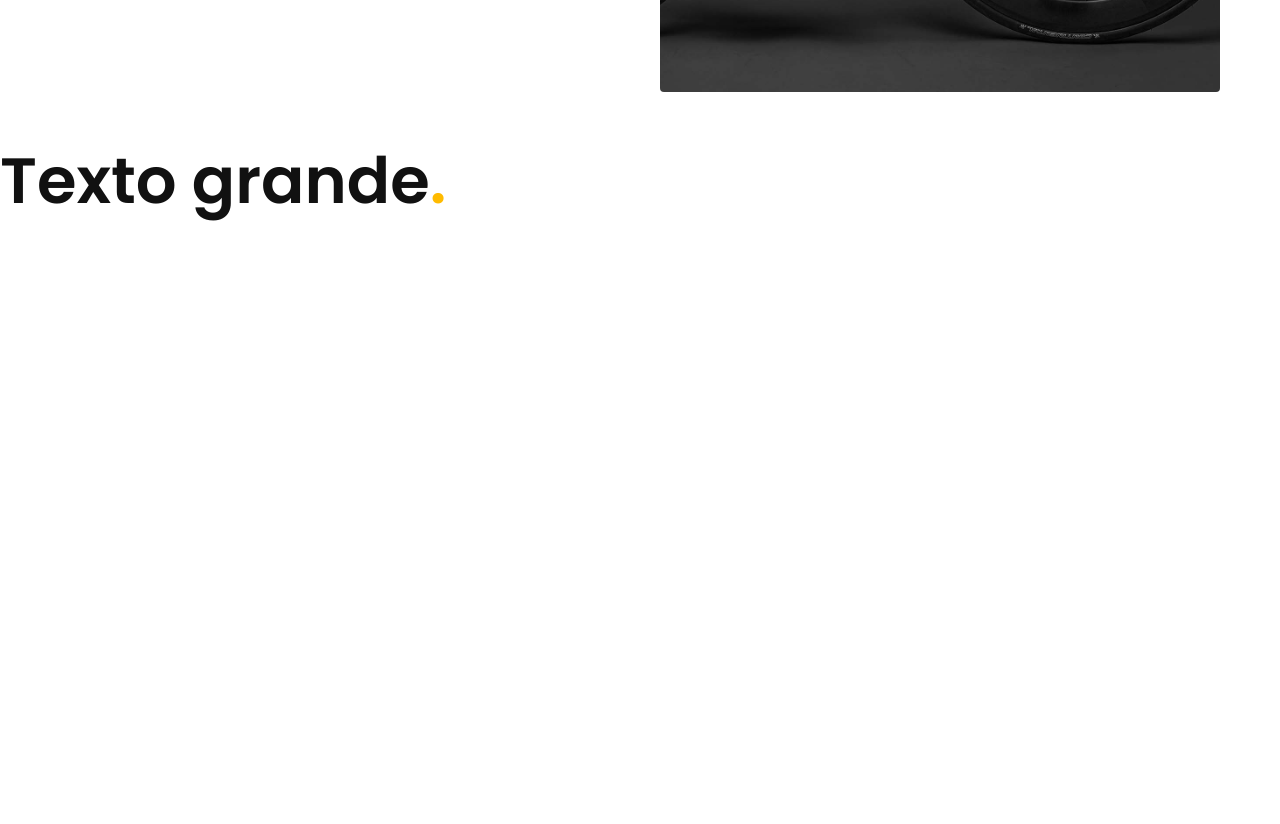
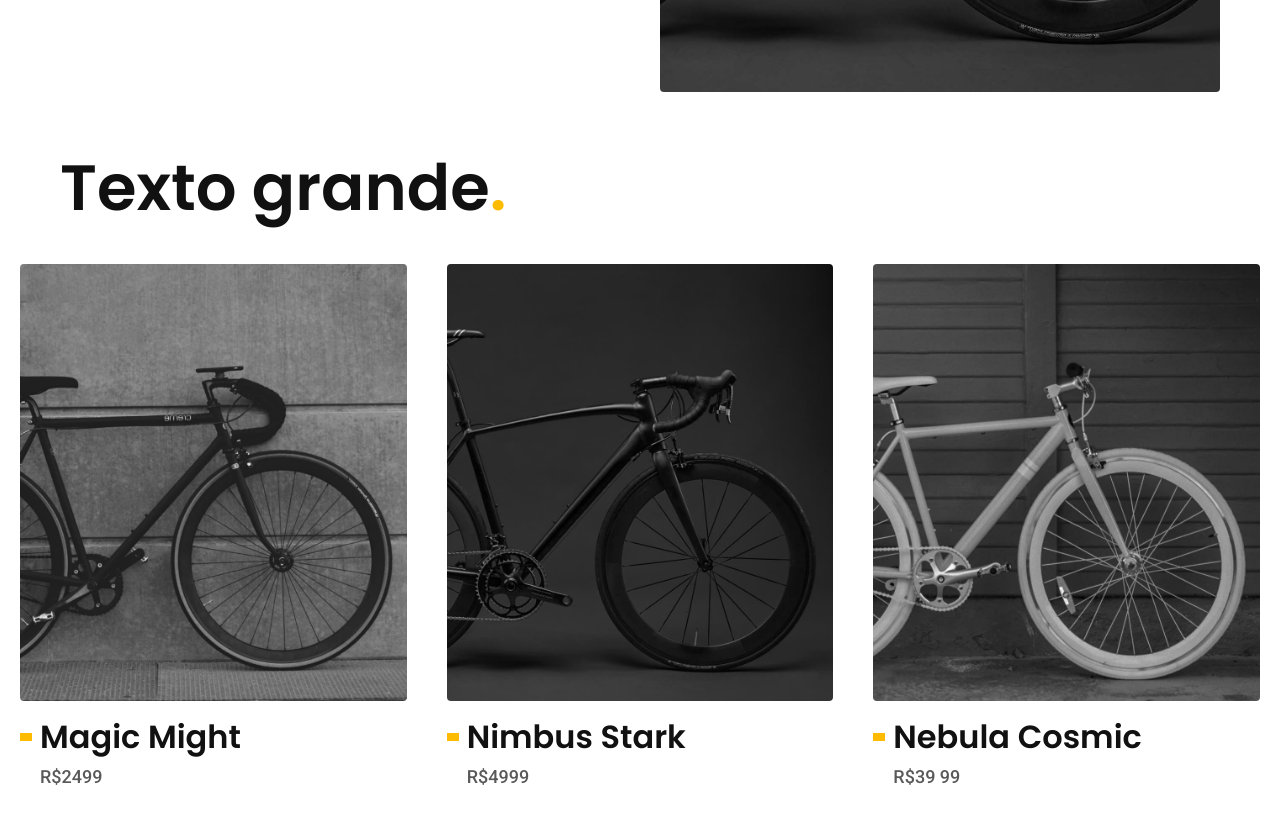
Before and after one commit to aleal4/bikcraft, a plain HTML site: page index.html in a window 1280 px wide. Shown: the part 704-1528 px from the top of the page. Drawn offline with Linux system fonts and the light colour scheme.

Commit message:
biciletas section

```diff
--- /dev/null
+++ b/css/biciletas/biciletas-lista.css
@@ -0,0 +1,64 @@
+   .biciletas-lista{
+    padding-top: 60px;
+    padding-bottom: 120px;
+   }
+
+   .biciletas-lista h2{
+     margin-bottom: 40px;
+   }
+
+   .biciletas-lista ul{
+       display: flex;
+       /* flex-wrap: wrap; */
+       gap: 40px;
+       padding: 0 20px 20px 20px;
+       max-width: 1400px;
+       margin-left: auto;
+       margin-right: auto;
+       overflow-x: auto;
+   }
+
+   .biciletas-lista li{
+       min-width: 280px;
+       flex: 1;
+   }
+
+   .biciletas-lista a{
+     display: block;
+   }
+
+   .biciletas-lista img{
+     margin-bottom: 16px;
+   }
+
+   .biciletas-lista h3{
+     margin-bottom: 8px;
+     display: flex;
+     align-items: center ;
+   }
+
+   .biciletas-lista h3::before{
+     content: "";
+     display: inline-block;
+     height: 8px;
+     width: 12px;
+     margin-right: 8px;
+     background-color: var(--cor-p1);
+     transition: width 0.2s;
+   }
+
+   .biciletas-lista a:hover h3::before{
+    width: 24px;
+   }
+   .biciletas-lista li span{
+      padding-left: 20px;
+   }
+
+@media (max-width: 800px){
+  .biciletas-lista{
+    padding-bottom: 60px;
+  }
+  .biciletas-lista ul{
+    gap: 20px;
+  }
+}
--- a/css/global/global.css
+++ b/css/global/global.css
@@ -5,6 +5,9 @@ body {
   padding-bottom: 600px;
 }
 h1,
+h2,
+h3,
+h4,
 ul,
 p {
   margin: 0px;
@@ -21,3 +24,7 @@ img {
   max-width: 100%;
   display: block;
 }
+
+img[src$=".jpg"]{
+  border-radius: 4px;
+}
--- a/css/global/header.css
+++ b/css/global/header.css
@@ -8,11 +8,8 @@
   gap: 20px;
   justify-content: space-between;
   align-items: center;
-  box-sizing: border-box;
-  padding: 20px;
-  max-width: 1200px;
-  margin-left: auto;
-  margin-right: auto;
+  padding-top: 20px;
+  padding-bottom: 20px;
 }
 
 .header-menu {
--- a/css/home/introducao.css
+++ b/css/home/introducao.css
@@ -7,12 +7,6 @@
   display: grid;
   grid-template-columns: 1fr 1fr;
   gap: 0px 40px;
-  box-sizing: border-box;
-  max-width: 1200px;
-  padding-left: 20px;
-  padding-right: 20px;
-  margin-left: auto;
-  margin-right: auto;
 }
 
 .introducao-conteudo {
--- a/css/style.css
+++ b/css/style.css
@@ -9,3 +9,6 @@
 
 /* Home  */
 @import "./home/introducao.css";
+
+/* Biciletas */
+@import "./biciletas/biciletas-lista.css";
--- a/css/utilidades/components.css
+++ b/css/utilidades/components.css
@@ -1,3 +1,12 @@
+.container {
+  max-width: 1200px;
+  box-sizing: border-box;
+  padding-left: 20px;
+  padding-right: 20px;
+  margin-left: auto;
+  margin-right: auto;
+}
+
 .botao  {
   display: inline-block;
   padding: 16px 32px;
@@ -7,7 +16,6 @@
   text-transform: uppercase;
   color: var(--cor-p5) ;
   font: 600 1.125rem/1.35 "Poppins", sans-serif;
-
 }
 
 .botao :hover {
--- a/index.html
+++ b/index.html
@@ -15,7 +15,7 @@
 
 <body>
   <header class="header-bg ">
-    <div class="header">
+    <div class="header container">
       <a href="./">
         <img src="./img/bikcraft.svg" alt="Bikcraft">
       </a>
@@ -31,7 +31,7 @@
   </header>
 
   <main class="introducao-bg">
-    <div class="introducao">
+    <div class="introducao container ">
       <div class="introducao-conteudo">
         <h1 class="texto-grande cor-0   font-1-xxl">Bicicletas feitas sob medida<span class="cor-p1 ">.</span></h1>
         <p class="font-2-l   cor-5  ">Bicicletas elétricas de alta precisão e qualidade, feitas sob medida para você. Explore o mundo na sua velocidade com a Bikcraft.</p>
@@ -43,7 +43,33 @@
     </div>
   </main>
 
-  <h2 class="texto-grande font-1-xxl">Texto grande<span class="cor-p1 ">.</span> </h2>
+  <article class="biciletas-lista">
+    <h2 class=" container texto-grande font-1-xxl">Texto grande<span class="cor-p1 ">.</span> </h2>
+
+    <ul>
+      <li>
+        <a href="./biciletas/magic.html">
+          <img src="./img/bicicletas/magic-home.jpg" alt="Bicileta Preta">
+          <h3 class="font-1-xl ">Magic Might</h3>
+          <span class="font-2-m cor-8">R$2499 </span>
+        </a>
+      </li>
+      <li>
+        <a href="./biciletas/nimbus.html">
+          <img src="./img/bicicletas/nimbus-home.jpg" alt="Nimbus Stark">
+          <h3 class="font-1-xl ">Nimbus Stark</h3>
+          <span class="font-2-m cor-8">R$4999 </span>
+        </a>
+      </li>
+      <li>
+        <a href="./biciletas/nebula.html">
+          <img src="./img/bicicletas/nebula-home.jpg" alt="Nebula Cosmic">
+          <h3 class="font-1-xl ">Nebula Cosmic</h3>
+          <span class="font-2-m cor-8">R$39 99 </span>
+        </a>
+      </li>
+    </ul>
+  </article>
 </body>
 
 </html>
```
